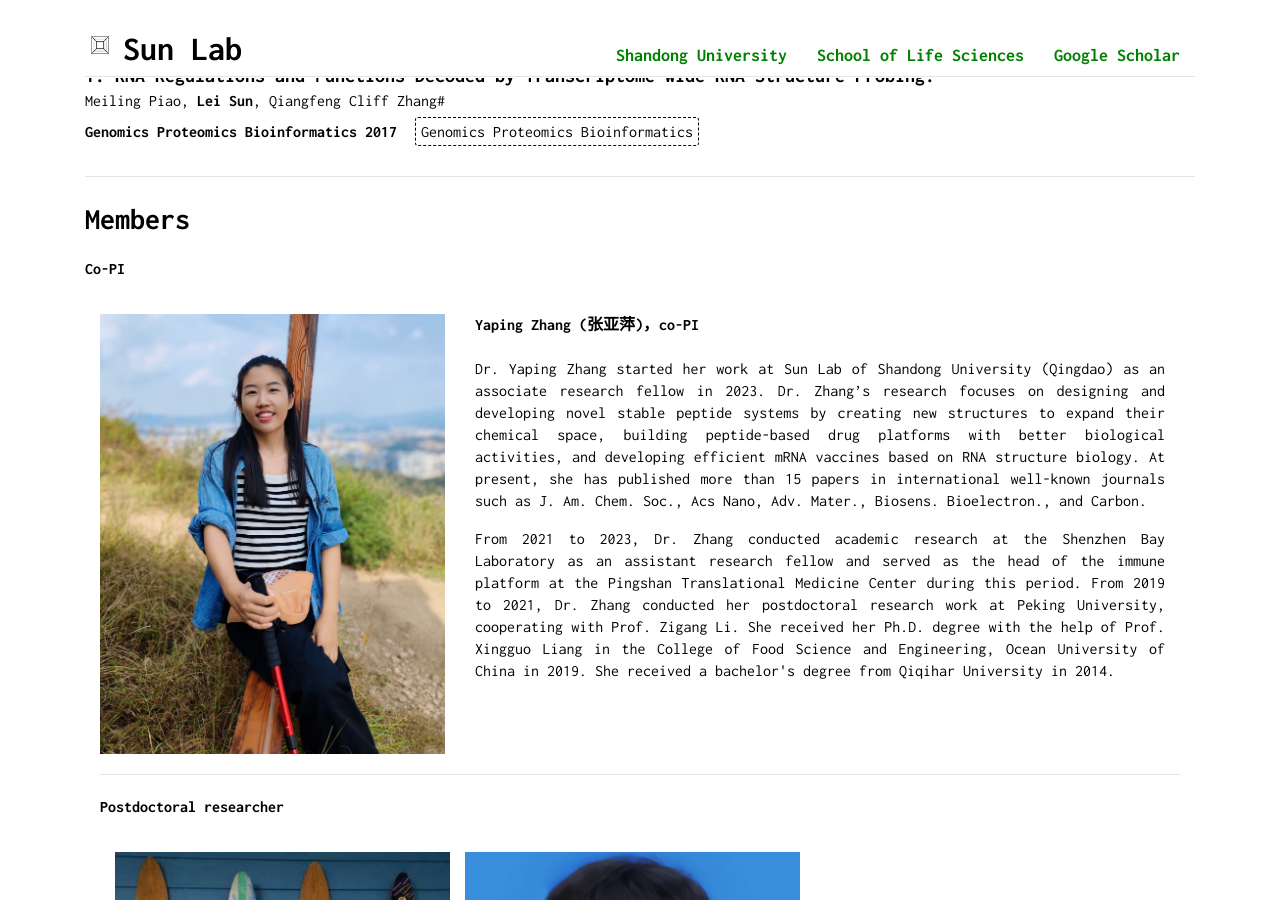
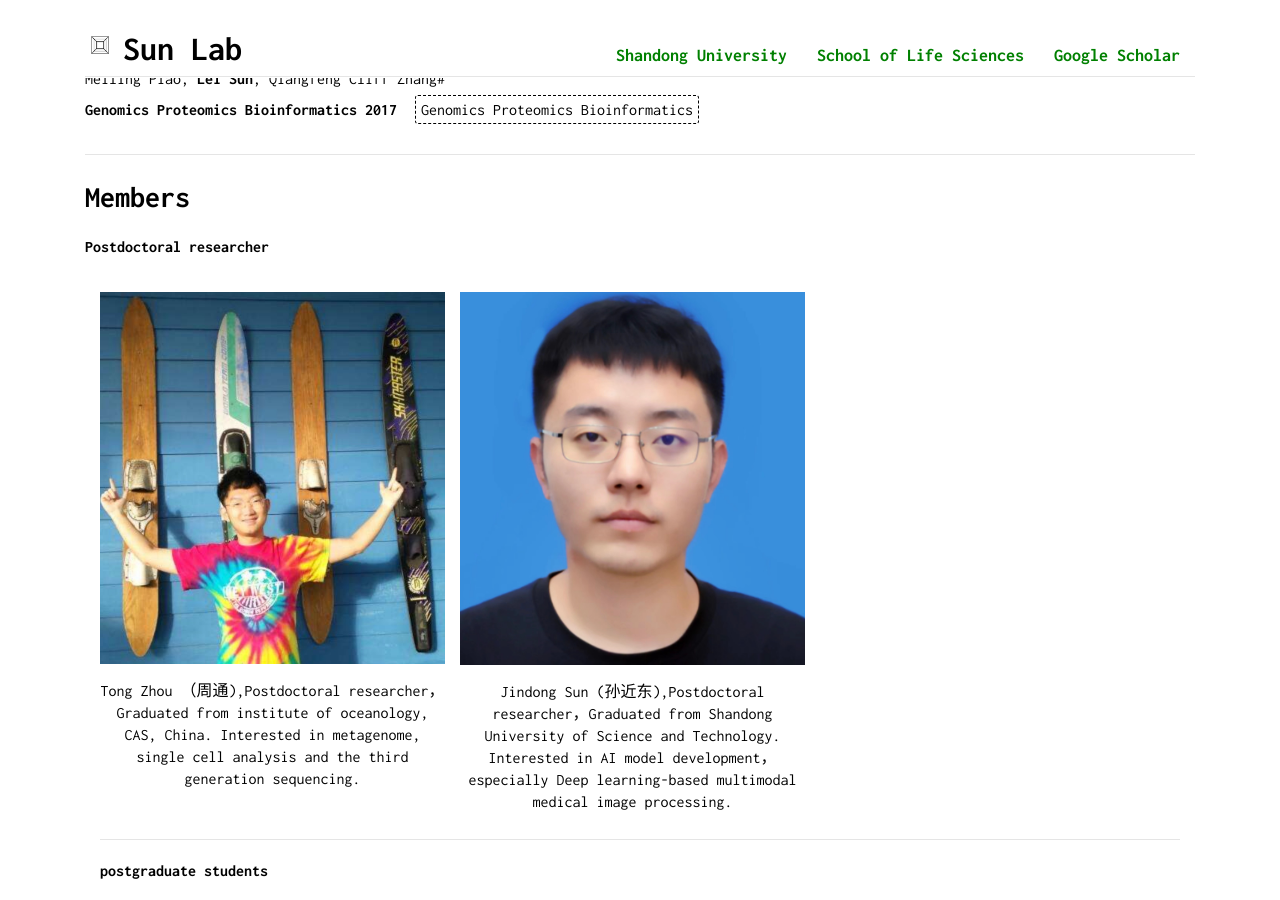
Before and after one commit to sunlei0227/sunlei0227.github.io, a Jekyll site: the page index.html, which Jekyll copies as it is, in a window 1280 px wide and 900 px high, scrolled down 6290 px. Built offline with Jekyll 4.4.1, drawn with Linux system fonts in a browser that asks for light colours; comment, search, counter and statistics services are not loaded; some of the changed lines change nothing that is shown; some of the changed text lies outside the part shown.

Commit message:
Update index.html

```diff
--- a/index.html
+++ b/index.html
@@ -194,7 +194,6 @@
                 <strong>[Jul. 2023]</strong> Junhao Wang joined our lab, welcome，Junhao！<br />
                 <strong>[Jul. 2023]</strong> Ziyou Luo joined our lab, welcome，Ziyou！<br />
                 <strong>[Jun. 2023]</strong> Dr. Tong Zhou joined our lab, welcome，Tong！<br />
-                <strong>[Jun. 2023]</strong> Dr. Hongkun Liu joined our lab, welcome，Hongkun！<br />
                 <strong>[May 2023]</strong> Our PrismNet web server paper "PrismNet: predicting protein–RNA interaction using in vivo RNA structural information" was accepted at Nucleic Acids Research. This is my first paper in Shandong University. <br />
                 <strong>[May 2023]</strong> Chen Yan joined our lab, welcome，Chen！<br />
                 <strong>[May 2023]</strong> Jiale He joined our lab, welcome，Jiale！<br />
@@ -539,50 +538,30 @@
             <hr />
 
     <h2>Members</h2>
-    <h4>Co-PI</h4>
+
+
+ <!--   <h4>Co-PI</h4>
 
   <div class="container">
         <div class="content">
             <div class="container">
                 <div class="row">
-                    <!-- Display picture and social media links -->
+
                     <div class="col-md-4 col-sm-4 col-xs-12">
                         <p></p>
                         <div class="row">
-                            <!-- Display picture -->
+
                             <div class="col-md-12 col-sm-12 col-xs-12" style="padding-left: 0">
                                 <img alt="Yaping Zhang (张亚萍)" title="Yaping Zhang (张亚萍)" id="display-picture" src="static/img/yaping.jpg" />
                             </div>
-                            <!--  Social media links -->
+
                             <div class="col-md-12 col-sm-12 col-xs-12" style="padding-left: 0; text-align: center">
                                 <ul id="social-media-ul">
-                                    <!-- now don't use the media now!
-                                    <li class="social-media">
-                                        <a target="_blank" href="https://github.com/sunlei0227" itemprop="sameAs">
-                                            <i class="fab fa-fw fa-github" aria-hidden="true"></i>
-                                            <span>Lei Sun</span>
-                                        </a>
-                                    </li>
-                                    <li class="website-school-of-life-science">
-                                        <a target="_blank" href="https://scholar.google.com/citations?hl=zh-CN&user=qdB0PMYAAAAJ" itemprop="sameAs">
-                                            <i class="fab fa-fw fa-twitter" aria-hidden="true"></i>
-                                            <span>Lei Sun</span>
-                                        </a>
-                                    </li>
-                                    -->
 
-                                    <!--<li class="social-media">
-              <a target="_blank" href="https://orcid.org/0000-0001-7226-5479" itemprop="sameAs">
-                <i class="fab fa-fw fa-instagram" aria-hidden="true"></i>
-                <span>Kui Xu</span>
-              </a>
-            </li>
-          -->
                                 </ul>
                             </div>
                         </div>
                     </div>
-                    <!-- About -->
                     <div class="col-md-8 col-sm-8 col-xs-12">
                         <p align="justify">
                             <strong>Yaping Zhang (张亚萍)，co-PI</strong> <br />
@@ -604,7 +583,7 @@
 
 
            <hr />
-
+  -->
 
     <h4>Postdoctoral researcher</h4>
 
@@ -905,7 +884,7 @@
                         </div>
                     </div>
 
-
+       <!--
               <div class="col-md-4 col-sm-4 col-xs-12">
                         <p></p>
                         <div class="row">
@@ -918,7 +897,7 @@
                             </div>
                         </div>
                     </div>
-
+-->
 
 
                 </div>
@@ -985,7 +964,7 @@
 
     <h4>Alumni</h4>
             1. Lingyun Xu (许凌云), Class of 2022 undergraduate, 2023.2-2023.6，Change majors to Institute of Frontier and Interdisciplinary Science，Shandong University.
-
+            2. Long Qian （钱龙）， Class of 2023 undergraduate, 2023.9-2023.12，Recommended to partner laboratory in  Research Center for Mathematics and Interdisciplinary Science, Shandong University.
     <hr />
 
  <!--    <h2>Download</h2>
```
